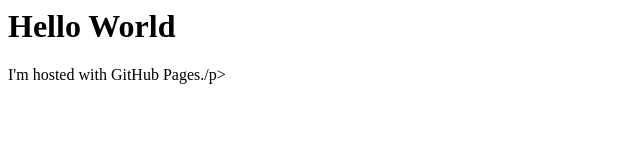
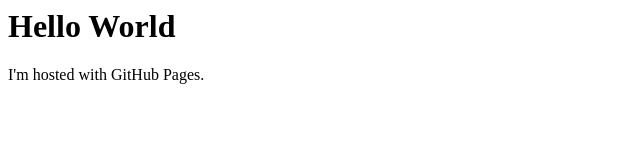
Before and after one commit to IVCL-PKNU/IVCL-PKNU.github.io, a plain HTML site: page index.html in a window 1280 px wide. Shown: the full height of the page, 0-640 px from the left. Drawn offline with Linux system fonts and the light colour scheme.

Commit message:
Update index.html

```diff
--- a/index.html
+++ b/index.html
@@ -1,6 +1,6 @@
 <html>
 <body>
 <h1>Hello World</h1>
-<p>I'm hosted with GitHub Pages./p>
+<p>I'm hosted with GitHub Pages.</p>
 </body>
 </html>
```
